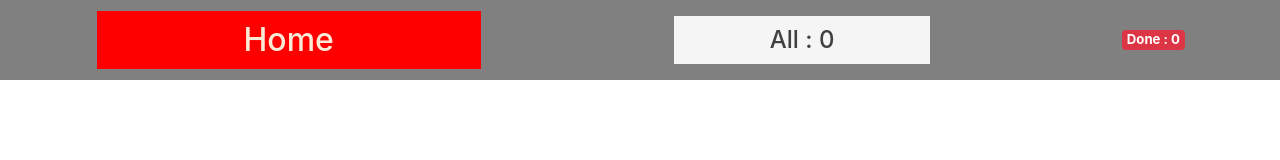
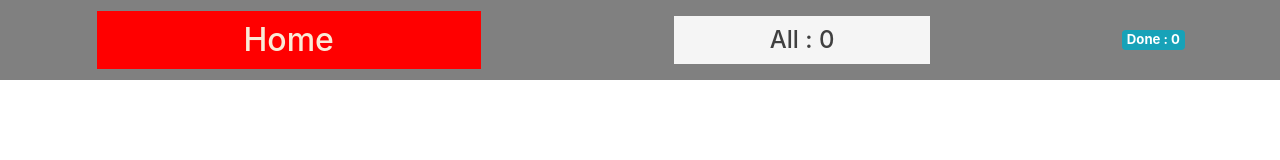
Before and after one commit to fahricigdem/prioritized-task-list-with-react, a React (Create React App) app: page / in a window 1280 px wide. Shown: the top 160 px of the page. Built offline with nearby package versions, Linux system fonts and the light colour scheme.

Commit message:
badge condition

```diff
--- a/src/components/Navbar.js
+++ b/src/components/Navbar.js
@@ -21,7 +21,8 @@ const Navbar = () => {
                 <h1 className="navButton">All : {tasks.length}</h1>
             </Link>
 
-            <div className="badge badge-danger">Done : {completed} </div>
+
+            {completed ? <div className="badge badge-danger">Done : {completed} </div> : <div className="badge badge-info">Done : {completed} </div>}
 
         </nav>
     )
--- a/src/components/TaskListLink.js
+++ b/src/components/TaskListLink.js
@@ -9,7 +9,7 @@ const TaskListLink = ({ listNu, listName, title, numOfEl }) => {
         <Link to={`/prioritized-task-list-with-react/${listNu}`} style={{ textDecoration: 'none', color: "whitesmoke" }} >
             <div className={`TaskGroup ${listName}`} >
                 <h5>{title}</h5>
-                <h4><span className="badge rounded-pill bg-danger">{numOfEl}</span></h4>
+                {numOfEl ? <h4><span className="badge rounded-pill bg-danger">{numOfEl}</span></h4> : ""}
             </div>
         </Link>
 
```
